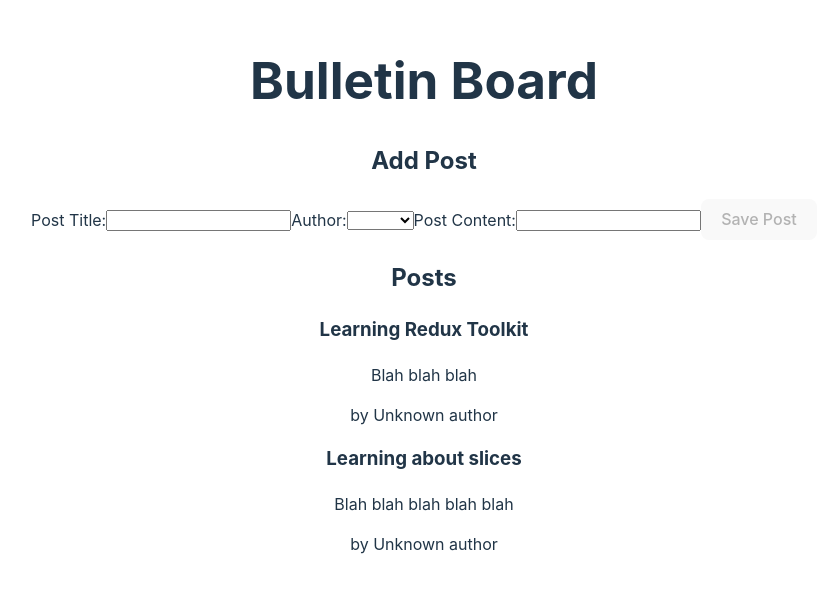
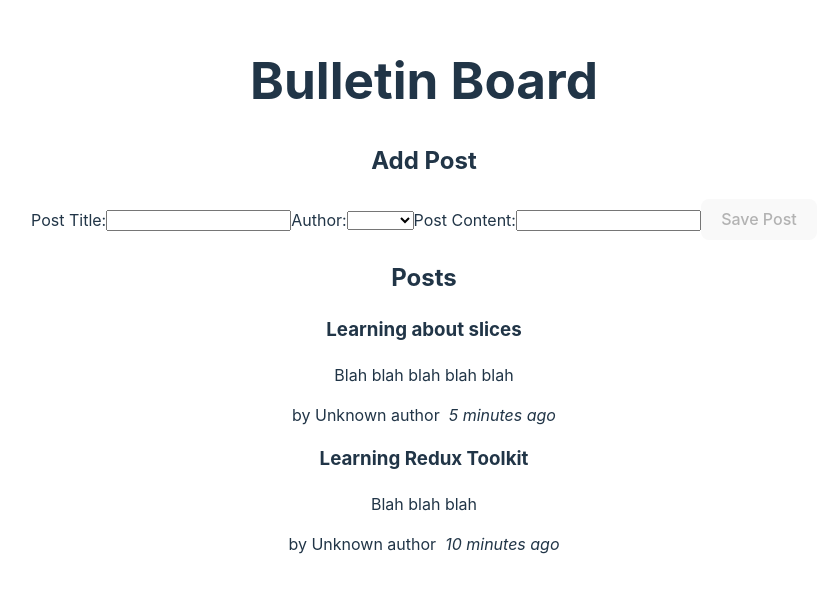
Before and after one commit to erikajdavid/reduxBulletinBoard, a React (Vite) app: page / in a window 1280 px wide. Shown: the part 113-706 px from the top of the page, without its empty margins (216-1043 px from the left). Built offline with nearby package versions, Linux system fonts and the light colour scheme.

Commit message:
created and imported TimeAgo component, added logic to display posts from newest to oldest

```diff
--- a/package.json
+++ b/package.json
@@ -11,6 +11,7 @@
   },
   "dependencies": {
     "@reduxjs/toolkit": "^2.0.1",
+    "date-fns": "^3.0.6",
     "react": "^18.2.0",
     "react-dom": "^18.2.0",
     "react-redux": "^9.0.4"
--- a/src/features/posts/PostsList.jsx
+++ b/src/features/posts/PostsList.jsx
@@ -2,17 +2,26 @@
 //useSelector will get the global state
 import { selectAllPosts } from "./postsSlice";
 import PostAuthor from "./PostAuthor";
+import TimeAgo from "./TimeAgo";
 
 const PostsList = () => {
 
     const posts = useSelector(selectAllPosts)
 
-    const renderedPosts = posts.map(post => {
+    const orderedPosts = posts.slice().sort((a, b) => b.date.localeCompare(a.date))
+    //this is so that the latest post appears first
+    //local compare will return -1, 0, 1 based on if one is greater than the other.
+    //local compare converts the date string and lets our sort() function handle the a, b comparise.
+    //we are sorting all the posts based on the date string.
+    //slice() will return a shallow copy of the array (basically a new array) and this is where we are storing the ordered posts
+
+    const renderedPosts = orderedPosts.map(post => {
         return(
             <article key={post.id}>
                 <h3>{post.title}</h3>
                 <p>{post.content.substring(0, 100)}</p>
                 <PostAuthor userId={post.userId}/>
+                <TimeAgo timestamp={post.date}/>
             </article>
         )
     })
--- /dev/null
+++ b/src/features/posts/TimeAgo.jsx
@@ -0,0 +1,20 @@
+import { parseISO, formatDistanceToNow } from 'date-fns'
+
+const TimeAgo = ({ timestamp }) => {
+    let timeAgo = ''
+    if(timestamp) {
+        const date = parseISO(timestamp)
+        const timePeriod = formatDistanceToNow(date)
+        timeAgo = `${timePeriod} ago`
+    }
+
+    return (
+        <span
+            title={timestamp}>
+            &nbsp; <i>{timeAgo}</i>
+        </span>
+    )
+
+}
+
+export default TimeAgo;
--- a/src/features/posts/postsSlice.jsx
+++ b/src/features/posts/postsSlice.jsx
@@ -2,18 +2,21 @@
 //this slice handles everything related to the posts.
 
 import { createSlice, nanoid } from "@reduxjs/toolkit";
+import { sub } from 'date-fns';
 
 //hard coding this in for now...
 const initialState = [
     {
         id: '1',
         title: 'Learning Redux Toolkit',
-        content: 'Blah blah blah'
+        content: 'Blah blah blah',
+        date: sub(new Date(), { minutes: 10 }).toISOString()
     },
     {
         id: '2',
         title: 'Learning about slices',
-        content: 'Blah blah blah blah blah'
+        content: 'Blah blah blah blah blah',
+        date: sub(new Date(), { minutes: 5 }).toISOString()
     },
 ]
 
@@ -35,6 +38,7 @@
                         id: nanoid(),
                         title,
                         content,
+                        date: new Date().toISOString(),
                         userId
                     }
                 }
```
Also changed, not shown: 1 other file (tests, documents, lock files or other folders).
